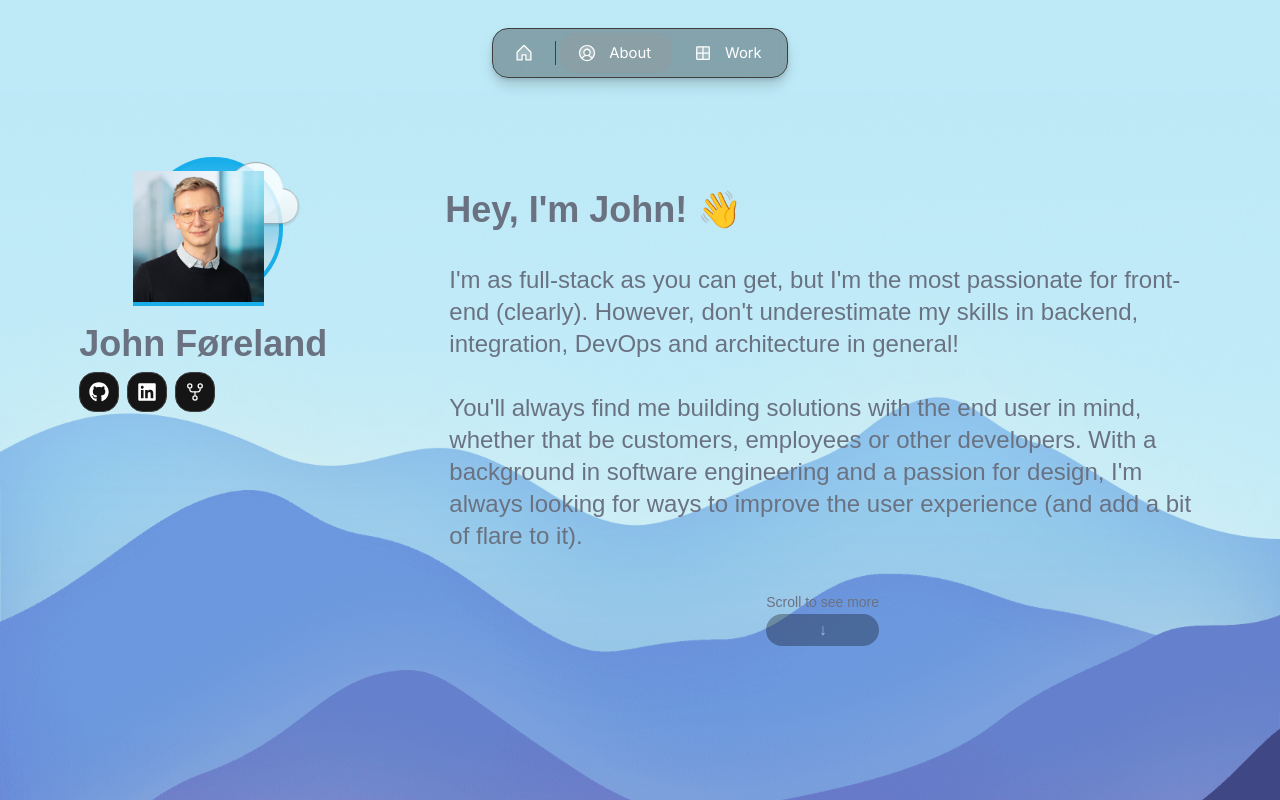
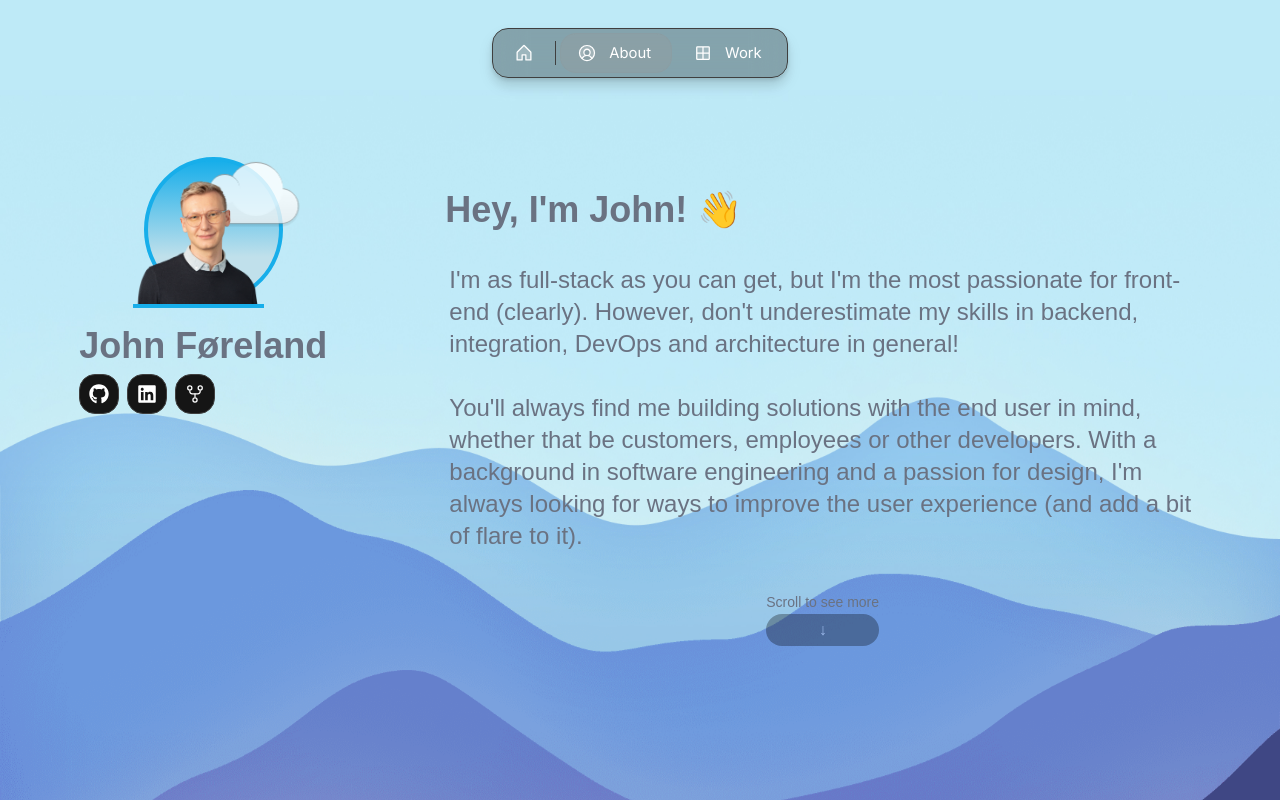
Before and after one commit to johnforeland/john.fore.land, a Next.js app: page /about in a window 1280 px wide. Shown: the top 800 px of the page. Built offline with nearby package versions, Linux system fonts and the light colour scheme.

Commit message:
use png avatar for sky avatar

```diff
--- a/src/components/about/sky-avatar/SkyAvatar.tsx
+++ b/src/components/about/sky-avatar/SkyAvatar.tsx
@@ -4,7 +4,7 @@ import "./SkyAvatar.css";
 export default function SkyAvatar() {
   return (
     <div id="container">
-      <img src={person.avatar} alt={person.name} id="avatar" />
+      <img src="/images/avatar.png" alt={person.name} id="avatar" />
       <div id="background-wrap">
         {/* big clouds */}
         <div className="cloud1">
```
